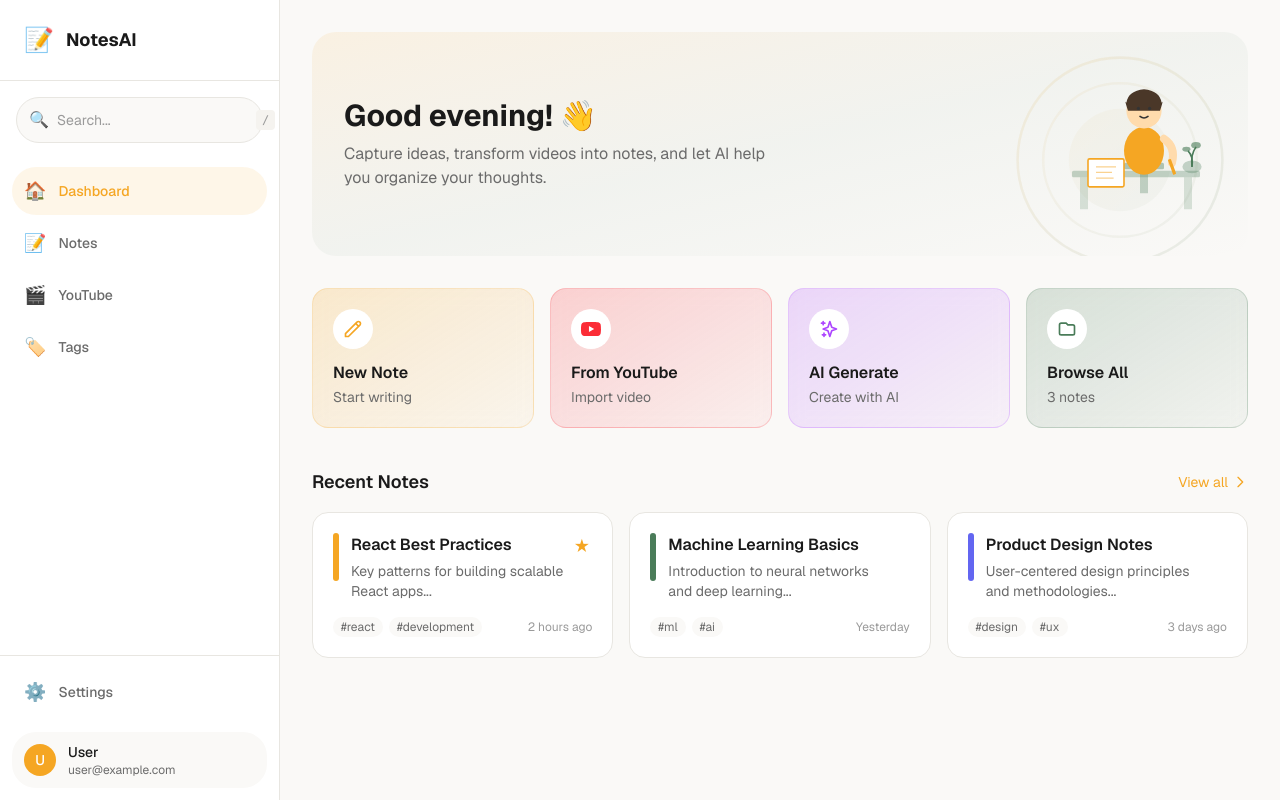
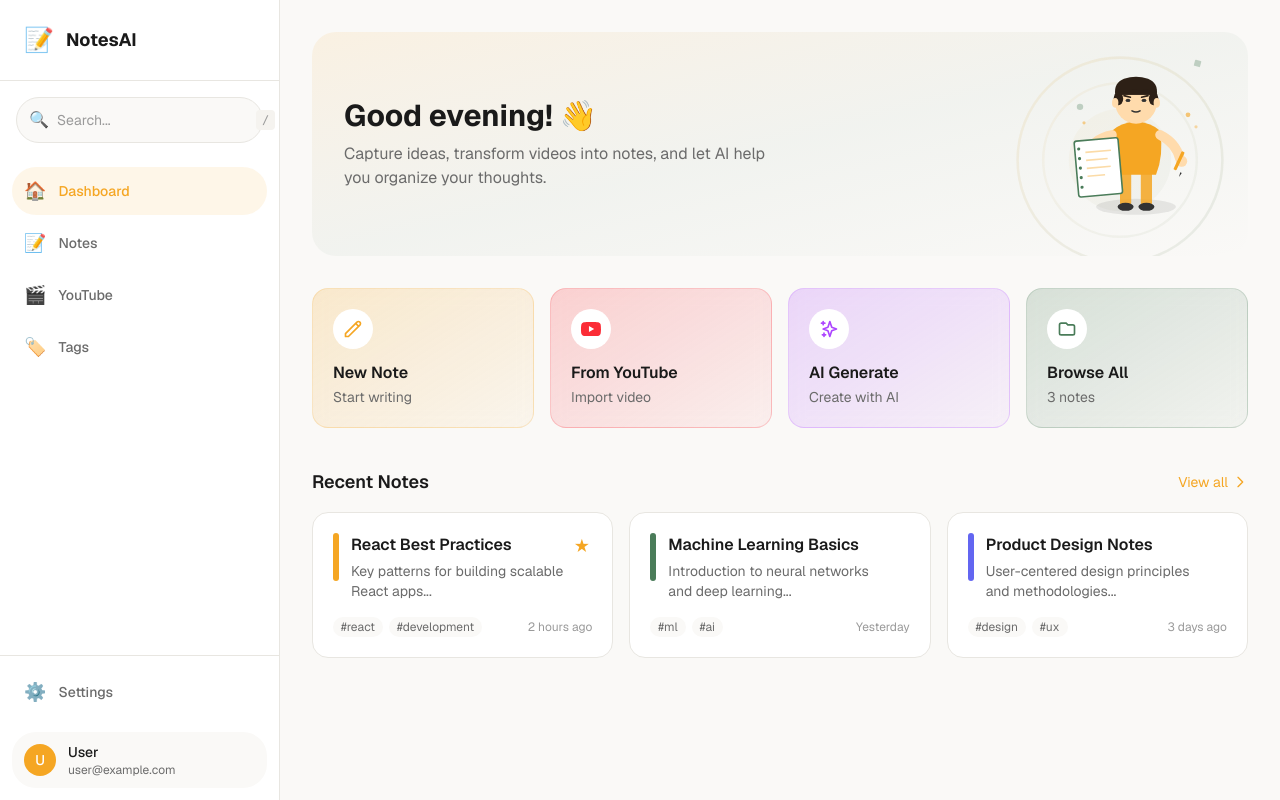
Before and after one commit to acousticclown/yt-transcript, a Next.js app in the folder apps/web/: page /dashboard in a window 1280 px wide. Built offline with nearby package versions, Linux system fonts and the light colour scheme.

Commit message:
feat: Redesign WritingPerson illustration - standing pose with floating notebook

```diff
--- a/apps/web/components/illustrations/index.tsx
+++ b/apps/web/components/illustrations/index.tsx
@@ -10,7 +10,7 @@ type IllustrationProps = {
   skinTone?: string;
 };
 
-// Person writing/taking notes
+// Person writing/taking notes - standing at floating desk
 export function WritingPerson({
   className = "w-48 h-48",
   primaryColor = "var(--color-primary)",
@@ -19,47 +19,88 @@ export function WritingPerson({
 }: IllustrationProps) {
   return (
     <svg viewBox="0 0 200 200" className={className} fill="none">
-      {/* Desk */}
-      <rect x="20" y="140" width="160" height="8" rx="2" fill={secondaryColor} opacity="0.3" />
-      <rect x="30" y="148" width="10" height="40" fill={secondaryColor} opacity="0.2" />
-      <rect x="160" y="148" width="10" height="40" fill={secondaryColor} opacity="0.2" />
+      {/* Ground shadow */}
+      <ellipse cx="100" cy="185" rx="50" ry="10" fill="#000" opacity="0.08" />
 
-      {/* Chair */}
-      <rect x="85" y="130" width="50" height="8" rx="2" fill={secondaryColor} opacity="0.4" />
-      <rect x="105" y="138" width="10" height="30" fill={secondaryColor} opacity="0.3" />
+      {/* Legs */}
+      <rect x="80" y="135" width="14" height="50" rx="5" fill={primaryColor} opacity="0.85" />
+      <rect x="106" y="135" width="14" height="50" rx="5" fill={primaryColor} opacity="0.85" />
 
-      {/* Body */}
-      <ellipse cx="110" cy="115" rx="25" ry="30" fill={primaryColor} />
+      {/* Shoes */}
+      <ellipse cx="87" cy="185" rx="10" ry="5" fill="#333" />
+      <ellipse cx="113" cy="185" rx="10" ry="5" fill="#333" />
+
+      {/* Body - sweater */}
+      <path d="M70 90 Q65 120 75 145 L125 145 Q135 120 130 90 Q120 80 100 78 Q80 80 70 90" fill={primaryColor} />
+
+      {/* Collar detail */}
+      <path d="M90 82 Q100 88 110 82" stroke={primaryColor} strokeWidth="8" fill="none" opacity="0.7" />
 
       {/* Head */}
-      <circle cx="110" cy="65" r="22" fill={skinTone} />
+      <circle cx="100" cy="55" r="26" fill={skinTone} />
 
-      {/* Hair */}
-      <path d="M88 55 Q90 40 110 38 Q130 40 132 55 Q135 50 130 65 L90 65 Q85 50 88 55" fill="#4A3728" />
+      {/* Hair - messy/modern */}
+      <path d="M74 45 Q72 30 85 25 Q100 20 115 25 Q128 30 126 45" fill="#2D2016" />
+      <path d="M74 45 Q78 38 90 42 Q95 35 105 40 Q115 35 120 42 Q126 38 126 45" fill="#2D2016" />
+      <ellipse cx="78" cy="50" rx="6" ry="8" fill="#2D2016" />
+      <ellipse cx="122" cy="50" rx="6" ry="8" fill="#2D2016" />
 
-      {/* Face */}
-      <circle cx="103" cy="62" r="2" fill="#333" />
-      <circle cx="117" cy="62" r="2" fill="#333" />
-      <path d="M105 72 Q110 76 115 72" stroke="#333" strokeWidth="2" fill="none" strokeLinecap="round" />
+      {/* Ears */}
+      <ellipse cx="74" cy="55" rx="4" ry="6" fill={skinTone} />
+      <ellipse cx="126" cy="55" rx="4" ry="6" fill={skinTone} />
 
-      {/* Arm writing */}
-      <path d="M135 100 Q150 110 145 130" stroke={skinTone} strokeWidth="10" strokeLinecap="round" />
+      {/* Face - focused expression */}
+      <ellipse cx="90" cy="52" rx="3" ry="2" fill="#333" />
+      <ellipse cx="110" cy="52" rx="3" ry="2" fill="#333" />
+      {/* Eyebrows - focused */}
+      <path d="M85 46 L93 48" stroke="#2D2016" strokeWidth="2" strokeLinecap="round" />
+      <path d="M107 48 L115 46" stroke="#2D2016" strokeWidth="2" strokeLinecap="round" />
+      {/* Slight smile */}
+      <path d="M95 65 Q100 68 105 65" stroke="#333" strokeWidth="2" fill="none" strokeLinecap="round" />
 
-      {/* Notebook on desk */}
-      <rect x="40" y="125" width="45" height="35" rx="2" fill="white" stroke={primaryColor} strokeWidth="2" />
-      <line x1="50" y1="135" x2="75" y2="135" stroke={primaryColor} strokeWidth="1.5" opacity="0.5" />
-      <line x1="50" y1="142" x2="70" y2="142" stroke={primaryColor} strokeWidth="1.5" opacity="0.5" />
-      <line x1="50" y1="149" x2="72" y2="149" stroke={primaryColor} strokeWidth="1.5" opacity="0.5" />
+      {/* Left arm holding notebook */}
+      <path d="M70 95 Q45 100 40 120" stroke={skinTone} strokeWidth="12" strokeLinecap="round" />
+      {/* Hand */}
+      <circle cx="38" cy="122" r="7" fill={skinTone} />
 
-      {/* Pen in hand */}
-      <rect x="143" y="125" width="4" height="20" rx="1" fill={primaryColor} transform="rotate(-20 145 135)" />
+      {/* Right arm writing */}
+      <path d="M130 95 Q150 105 155 125" stroke={skinTone} strokeWidth="12" strokeLinecap="round" />
+      {/* Hand */}
+      <circle cx="157" cy="128" r="7" fill={skinTone} />
 
-      {/* Plant decoration */}
-      <ellipse cx="170" cy="135" rx="12" ry="8" fill={secondaryColor} opacity="0.3" />
-      <path d="M170 135 Q168 120 175 110" stroke={secondaryColor} strokeWidth="2" fill="none" />
-      <ellipse cx="175" cy="108" rx="6" ry="4" fill={secondaryColor} opacity="0.6" />
-      <path d="M170 135 Q172 122 165 115" stroke={secondaryColor} strokeWidth="2" fill="none" />
-      <ellipse cx="163" cy="113" rx="5" ry="3" fill={secondaryColor} opacity="0.6" />
+      {/* Floating notebook */}
+      <g transform="rotate(-5 60 130)">
+        <rect x="25" y="100" width="55" height="70" rx="3" fill="white" />
+        <rect x="25" y="100" width="55" height="70" rx="3" stroke={secondaryColor} strokeWidth="2" fill="none" />
+        {/* Spiral binding */}
+        <circle cx="30" cy="110" r="2" fill={secondaryColor} />
+        <circle cx="30" cy="122" r="2" fill={secondaryColor} />
+        <circle cx="30" cy="134" r="2" fill={secondaryColor} />
+        <circle cx="30" cy="146" r="2" fill={secondaryColor} />
+        <circle cx="30" cy="158" r="2" fill={secondaryColor} />
+        {/* Lines */}
+        <line x1="38" y1="115" x2="70" y2="115" stroke={primaryColor} strokeWidth="2" opacity="0.4" />
+        <line x1="38" y1="125" x2="65" y2="125" stroke={primaryColor} strokeWidth="2" opacity="0.4" />
+        <line x1="38" y1="135" x2="68" y2="135" stroke={primaryColor} strokeWidth="2" opacity="0.4" />
+        <line x1="38" y1="145" x2="60" y2="145" stroke={primaryColor} strokeWidth="2" opacity="0.4" />
+      </g>
+
+      {/* Pen */}
+      <rect x="152" y="115" width="4" height="25" rx="1" fill={primaryColor} transform="rotate(25 154 127)" />
+      <polygon points="154,142 156,142 155,148" fill="#333" transform="rotate(25 155 145)" />
+
+      {/* Sparkles - creativity */}
+      <g fill={primaryColor}>
+        <circle cx="165" cy="70" r="3" opacity="0.6" />
+        <circle cx="175" cy="85" r="2" opacity="0.4" />
+        <circle cx="35" cy="80" r="2" opacity="0.5" />
+      </g>
+
+      {/* Floating elements */}
+      <g fill={secondaryColor} opacity="0.3">
+        <rect x="160" cy="50" width="8" height="8" rx="1" transform="rotate(15 164 54)" />
+        <circle cx="30" cy="60" r="4" />
+      </g>
     </svg>
   );
 }
```
